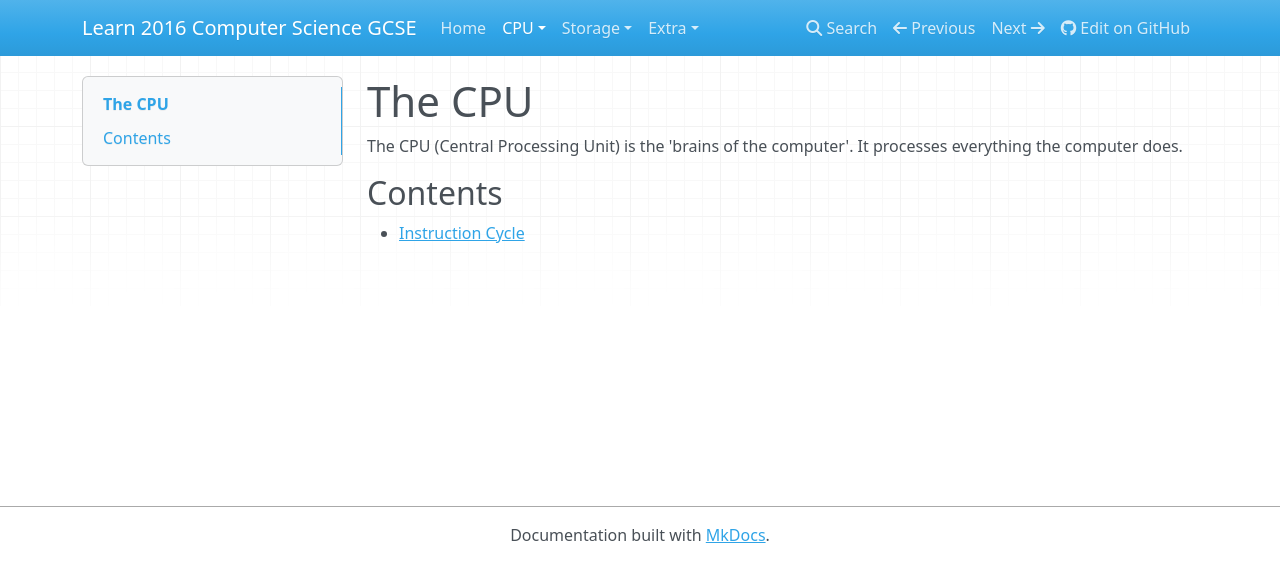
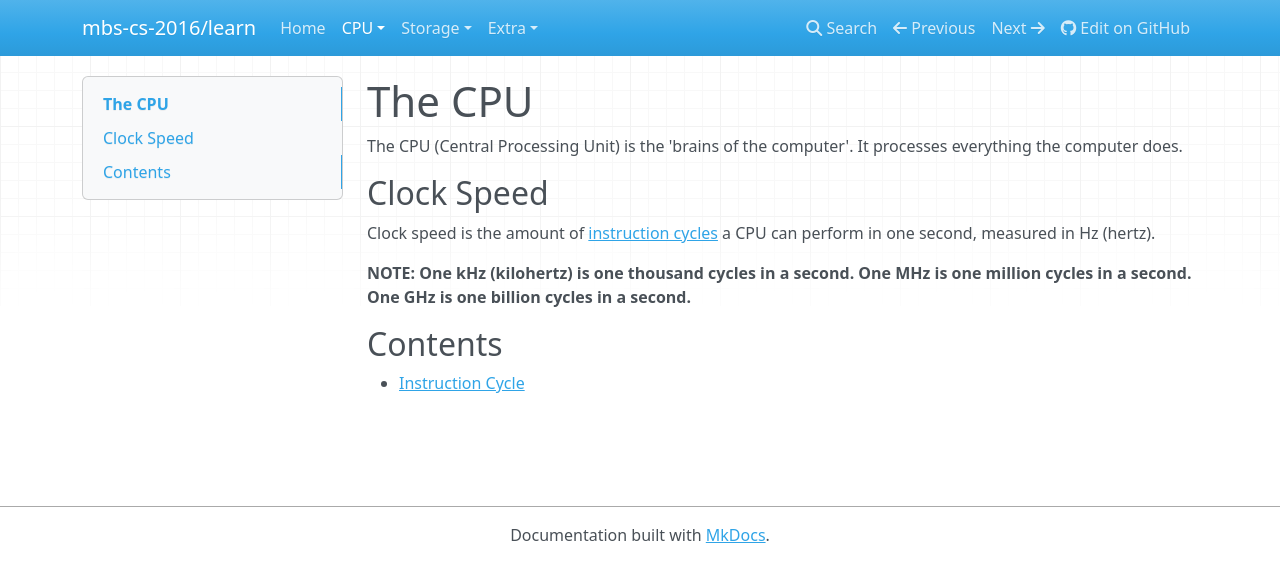
Before and after one commit to mbs-cs-2016/learn, an MkDocs documentation site: the page built from docs/cpu/index.md, in a window 1280 px wide. Shown: the top 582 px of the page. Built offline with MkDocs 1.6.1, drawn with Linux system fonts in a browser that asks for light colours; nearby versions of some CDN libraries; old or Windows-style settings are respelled for this version of MkDocs.

Commit message:
Add information about clock speed

```diff
--- a/docs/cpu/index.md
+++ b/docs/cpu/index.md
@@ -3,6 +3,12 @@ The CPU
 
 The CPU (Central Processing Unit) is the 'brains of the computer'. It processes everything the computer does.
 
+## Clock Speed
+
+Clock speed is the amount of [instruction cycles](./instruction-cycle/) a CPU can perform in one second, measured in Hz (hertz).
+
+**NOTE: One kHz (kilohertz) is one thousand cycles in a second. One MHz is one million cycles in a second. One GHz is one billion cycles in a second.**
+
 ## Contents
 
 - [Instruction Cycle](./instruction-cycle/)
--- a/mkdocs.yml
+++ b/mkdocs.yml
@@ -1,4 +1,4 @@
-site_name: Learn 2016 Computer Science GCSE
+site_name: mbs-cs-2016/learn
 site_url: https://mbs-cs-2016.github.io/learn
 site_description: Documentation for the students taking the Computer Science GCSE starting in 2016.
 site_author: Jamie Mansfield
```
